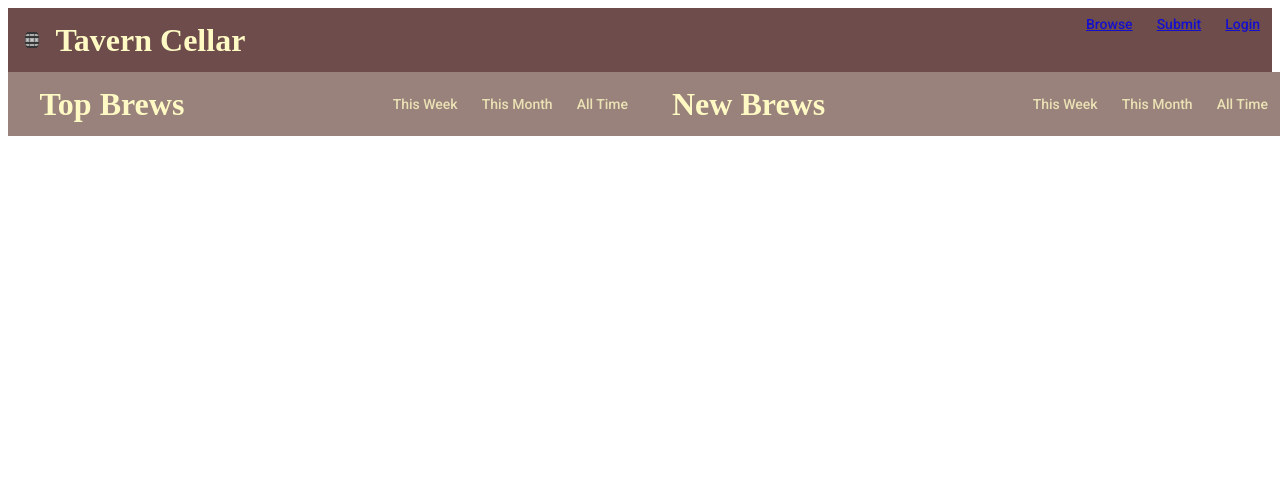
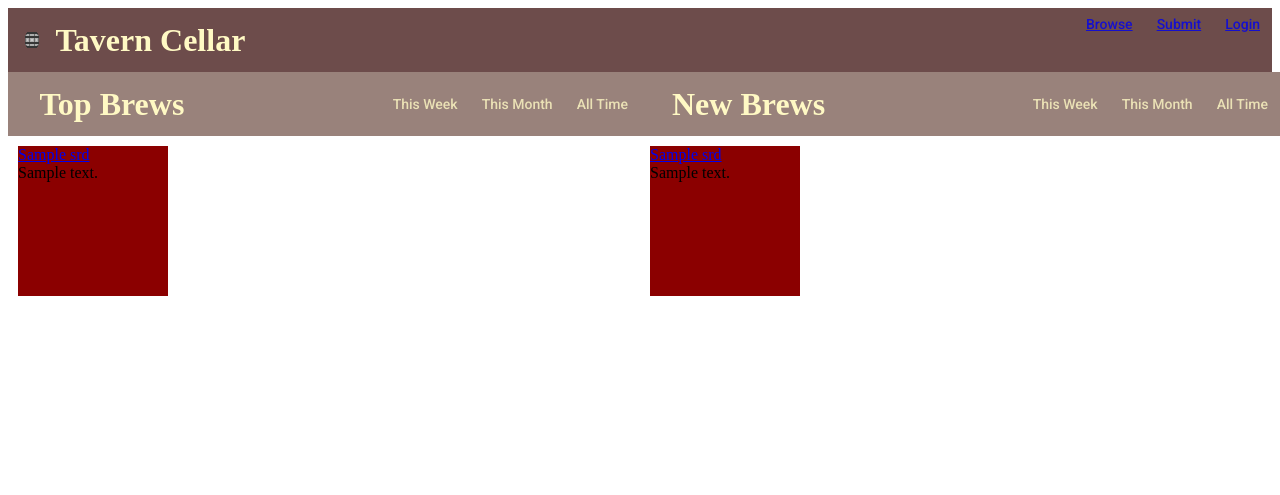
Before and after one commit to kwmcc/TavernCellar, a Flask app: page / in a window 1280 px wide. Shown: the top 495 px of the page. Run offline with Flask 2, Linux system fonts and the light colour scheme; tables that the repository leaves empty hold one stand-in row (values such as "Sample post"); data that the repository does not hold is empty; some libraries are stand-ins or nearby versions.

Commit message:
Home page display, links working properly

```diff
--- a/app/main/views.py
+++ b/app/main/views.py
@@ -10,7 +10,7 @@ from ..models import User, SRD, Comment, Tag, TagTable, Rating
 from . import main
 from ..__init__ import moment
 from datetime import datetime
-from sqlalchemy import or_, exists
+from sqlalchemy import or_, exists, desc
 login_manager = LoginManager()
 login_manager.session_protection = 'strong'
 login_manager.login_view = 'auth.login'
@@ -34,7 +34,8 @@ def allowed_file(filename):
 #Currently known as "The Bar"
 @main.route('/')
 def index():
-    return render_template('index.html')
+    newest = SRD.query.order_by(desc(SRD.submissiontime)).limit(9)
+    return render_template('index.html',newest=newest)
 
 
 @main.route('/user/<username>')
@@ -42,7 +43,8 @@ def user(username):
     user = User.query.filter_by(username=username).first()
     if user is None:
         abort(404)
-    return render_template('user.html', user=user)
+    posts = SRD.query.filter_by(user_id=user.id).all()
+    return render_template('user.html', user=user, posts=posts)
 
 
 @main.route('/srd/<title>')
--- a/app/templates/auth/login.html
+++ b/app/templates/auth/login.html
@@ -17,6 +17,6 @@
 </form>
 <p>
     New to TavernCellar?
-    <a href="{{ url_for('auth.register') }}">Signup here</a>
+    <a href="{{ url_for('auth.register')}}">Signup here</a>
 </p>
 {% endblock %}
--- a/app/templates/base.html
+++ b/app/templates/base.html
@@ -29,9 +29,9 @@
 
               }
             </style>
-            <paper-tab><a href="browse" class="link" tabindex="-1">Browse</a></paper-tab>
-            <paper-tab><a href="submit" class="link" tabindex="-1">Submit</a></paper-tab>
-            <paper-tab><a href="login" class="link" tabindex="-1">Login</a></paper-tab>
+            <paper-tab><a href={{url_for('main.browse')}} class="link" tabindex="-1">Browse</a></paper-tab>
+            <paper-tab><a href={{url_for('main.submit')}} class="link" tabindex="-1">Submit</a></paper-tab>
+            <paper-tab><a href={{url_for('auth.login')}} class="link" tabindex="-1">Login</a></paper-tab>
         </paper-tabs>
     </paper-toolbar>
     {% block content %}
--- a/app/templates/index.html
+++ b/app/templates/index.html
@@ -14,8 +14,8 @@
         <paper-tab>This Month</paper-tab>
         <paper-tab>All Time</paper-tab>
     </paper-tabs>
+
 </paper-toolbar>
-
 <paper-toolbar id="newBrews">
     <h1> &nbsp; New Brews</h1>
     <paper-tabs id="newButtons" selected="0">
@@ -24,4 +24,65 @@
         <paper-tab>All Time</paper-tab>
     </paper-tabs>
 </paper-toolbar>
+
+<style>
+.main-wrap{
+    overflow: hidden;
+}
+
+.content-left {
+    float: left;
+}
+.content-right {
+
+}
+.topBrews-container {
+    display: flex;
+    float: left;
+    width: 50%;
+    height: 250px;
+    flex-wrap: wrap
+}
+
+.top-brew {
+    background-color: darkred;
+    width: 150px;
+    height: 150px;
+    margin: 10px;
+}
+
+.newBrews-container {
+    display: flex;
+    float: right;
+    width: 50%;
+    height: 250px;
+    flex-wrap: wrap
+}
+
+.new-brew {
+    background-color: darkred;
+    width: 150px;
+    height: 150px;
+    margin: 10px;
+}
+</style>
+<div id="main-wrap">
+    <div class="topBrews-container">
+        {% for srd in newest %}
+            <div class="top-brew">
+                <a href="{{ url_for('main.srd',title=srd.title) }}">{{srd.title}}</a><br>
+                {{srd.description}}
+            </div>
+         {% endfor %}
+    </div>
+
+    <div class="newBrews-container">
+        {% for srd in newest %}
+            <div class="new-brew">
+                <a href="{{ url_for('main.srd',title=srd.title) }}">{{srd.title}}</a><br>
+                {{srd.description}}
+            </div>
+        {% endfor %}
+    </div>
+</div>
 {% endblock %}
```
Also changed, not shown: app/templates/user.html (+12 -0 lines).
